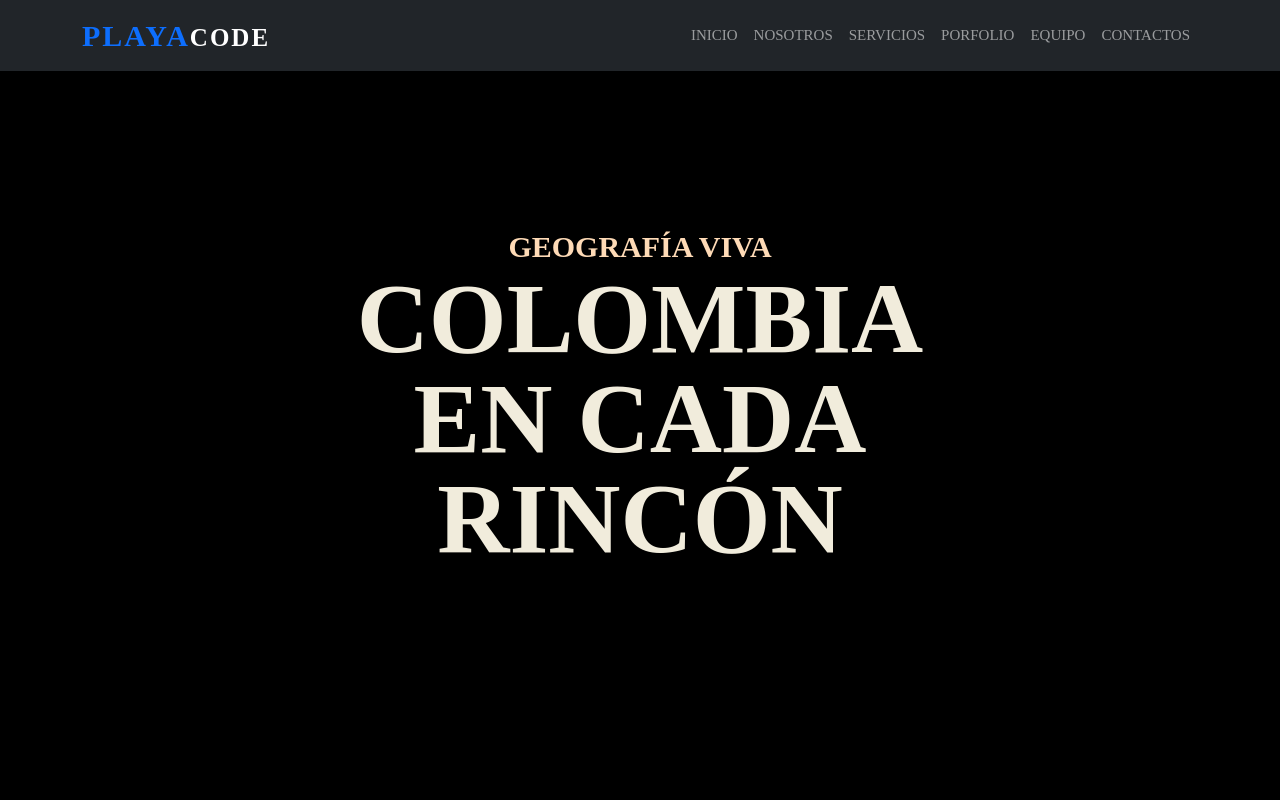
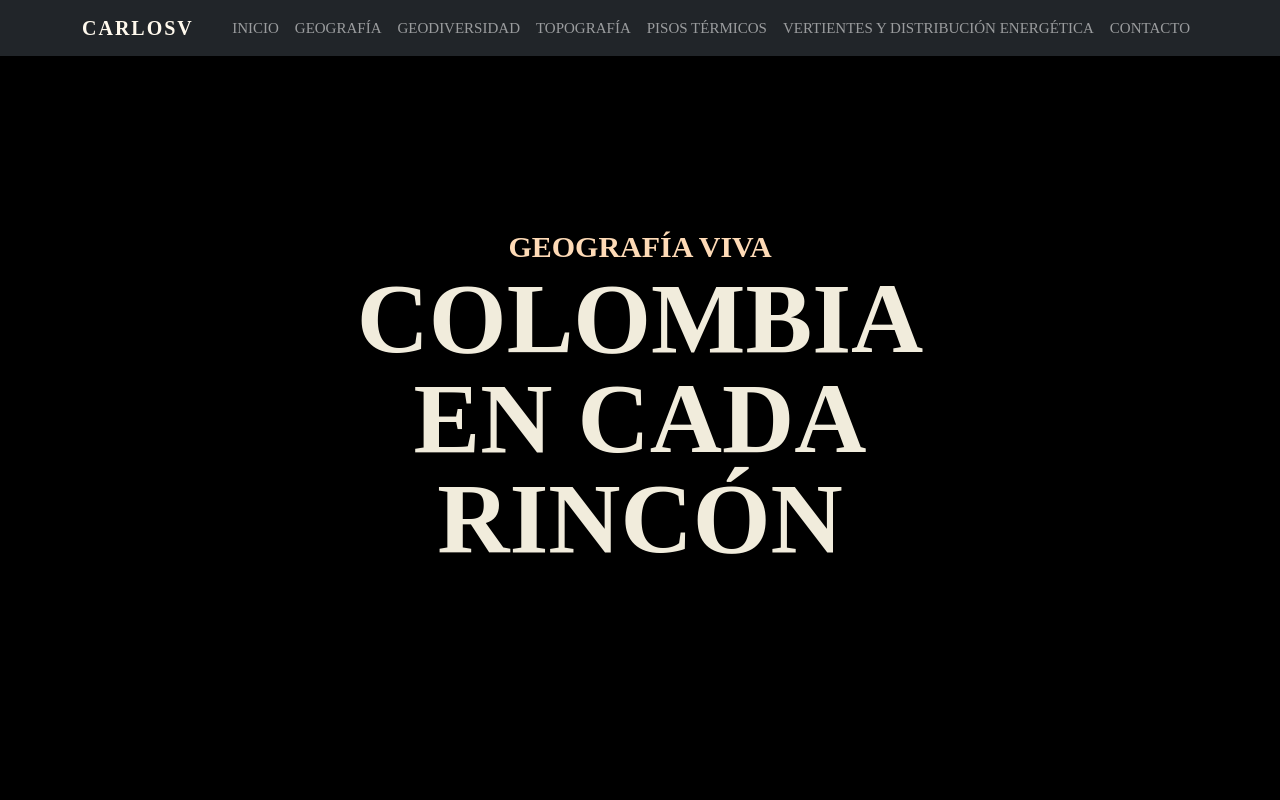
Before and after one commit to Carlos-VG/Laboratorio4_Bootstrap, a plain HTML site: page index.html in a window 1280 px wide. Shown: the top 800 px of the page. Drawn offline with nearby package versions, Linux system fonts and the light colour scheme; some packages are replaced by stand-ins of ours; a script that the page names is missing.

Commit message:
Cambios Finales

```diff
--- a/index.html
+++ b/index.html
@@ -16,7 +16,7 @@
     <nav class="navbar navbar-expand-lg navbar-dark bg-dark fixed-top">
         <div class="container">
             <a href="#" class="navbar-brand">
-                <span class="text-primary">Playa</span>Code
+                <p class="logo">CARLOSV</p>
             </a>
             <button class="navbar-toggler" type="button" data-bs-toggle="collapse" data-bs-target="#navbarS"
                 aria-controls="navbarS" aria-expanded="false" aria-label="Toggle navigation">
@@ -28,19 +28,22 @@
                         <a href="#" class="nav-link">Inicio</a>
                     </li>
                     <li class="nav-item">
-                        <a href="#" class="nav-link">Nosotros</a>
+                        <a href="#geografia" class="nav-link">Geografía</a>
                     </li>
                     <li class="nav-item">
-                        <a href="#" class="nav-link">Servicios</a>
+                        <a href="#geodiversidad" class="nav-link">Geodiversidad</a>
                     </li>
                     <li class="nav-item">
-                        <a href="#" class="nav-link">Porfolio</a>
+                        <a href="#carouselE" class="nav-link">Topografía</a>
                     </li>
                     <li class="nav-item">
-                        <a href="#" class="nav-link">Equipo</a>
+                        <a href="#pisosTermicos" class="nav-link">Pisos Térmicos</a>
                     </li>
                     <li class="nav-item">
-                        <a href="#" class="nav-link">Contactos</a>
+                        <a href="#agua_energia" class="nav-link">Vertientes y Distribución Energética</a>
+                    </li>
+                    <li class="nav-item">
+                        <a href="#contacto" class="nav-link">Contacto</a>
                     </li>
                 </ul>
             </div>
@@ -56,7 +59,7 @@
         </div>
     </div>
 
-    <section class="team section-padding">
+    <section id="geografia" class="team section-padding">
         <div class="container">
             <div class="row">
                 <div class="col-12 col-md-6 col-lg-3">
@@ -107,7 +110,7 @@
         </div>
     </section>
 
-    <section class="portfolio section-padding">
+    <section id="geodiversidad" class="portfolio section-padding">
         <div class="container">
             <div class="row">
                 <div class="col-md-12">
@@ -326,7 +329,7 @@
 
     </div>
 
-    <section class="about section-padding">
+    <section id="pisosTermicos" class="about section-padding">
         <div class="container">
             <div class="row">
                 <div class="col-lg-4 col-md-12 col-12">
@@ -362,7 +365,7 @@
         </div>
     </section>
 
-    <section class="services section-padding">
+    <section id="agua_energia" class="services section-padding">
         <div class="container">
             <div class="row">
                 <div class="col-med-12">
@@ -454,7 +457,7 @@
         </div>
     </section>
 
-    <section class="contact section-padding">
+    <section id="contacto" class="contact section-padding">
         <div class="container mt-5 mb-5">
             <div class="row">
                 <div class="col-md-12">
@@ -505,7 +508,7 @@
 
     <footer class="bg-dark p-2 text-center">
         <div class="container">
-            <p class="text-white">Playas</p>
+            <p class="text-white">&copy; 2024 Carlos Vivas y Universidad del Cauca - Todos los derechos reservados.</p>
         </div>
     </footer>
 
--- a/style.css
+++ b/style.css
@@ -6,6 +6,12 @@
 
 body {
     background: black;
+}
+
+.logo {
+    font-size: 20px;
+    color: #FFF9ED;
+    margin-bottom: 0;
 }
 
 .section-padding {
```
Also changed, not shown: img/team-1.jpg (deleted), img/team-2.jpg (deleted), img/team-3.jpg (deleted), img/team-4.jpg (deleted), 4 other files.
